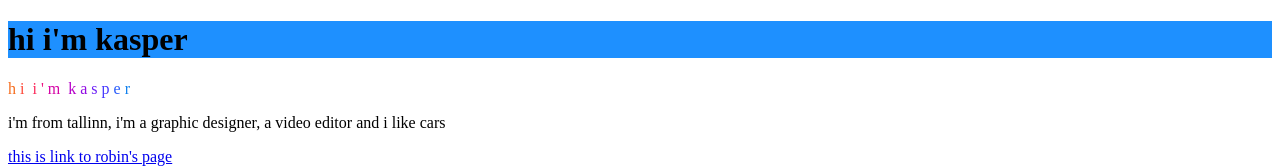
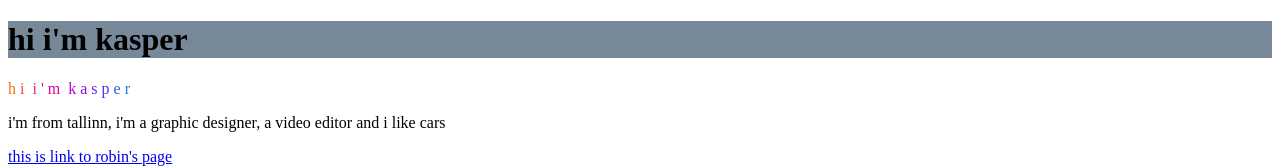
Before and after one commit to ekakasper/ekakasper.github.io, a plain HTML site: page index.html in a window 1280 px wide. Shown: the top 168 px of the page. Drawn offline with Linux system fonts and the light colour scheme.

Commit message:
new color

```diff
--- a/index.html
+++ b/index.html
@@ -5,7 +5,7 @@
         <title>kalasupp</title>
     </head>
     <body>
-        <h1 style="background-color:DodgerBlue;">hi i'm kasper</h1>
+        <h1 style="background-color:lightslategray;">hi i'm kasper</h1>
         <div class="rainbow-text" style="text-align: left;">
             <span class="block-line"><span><span style="color:#F66C1C;">h</span>
             <span style="color:#FE4838;">i&nbsp;</span></span><span>
```
